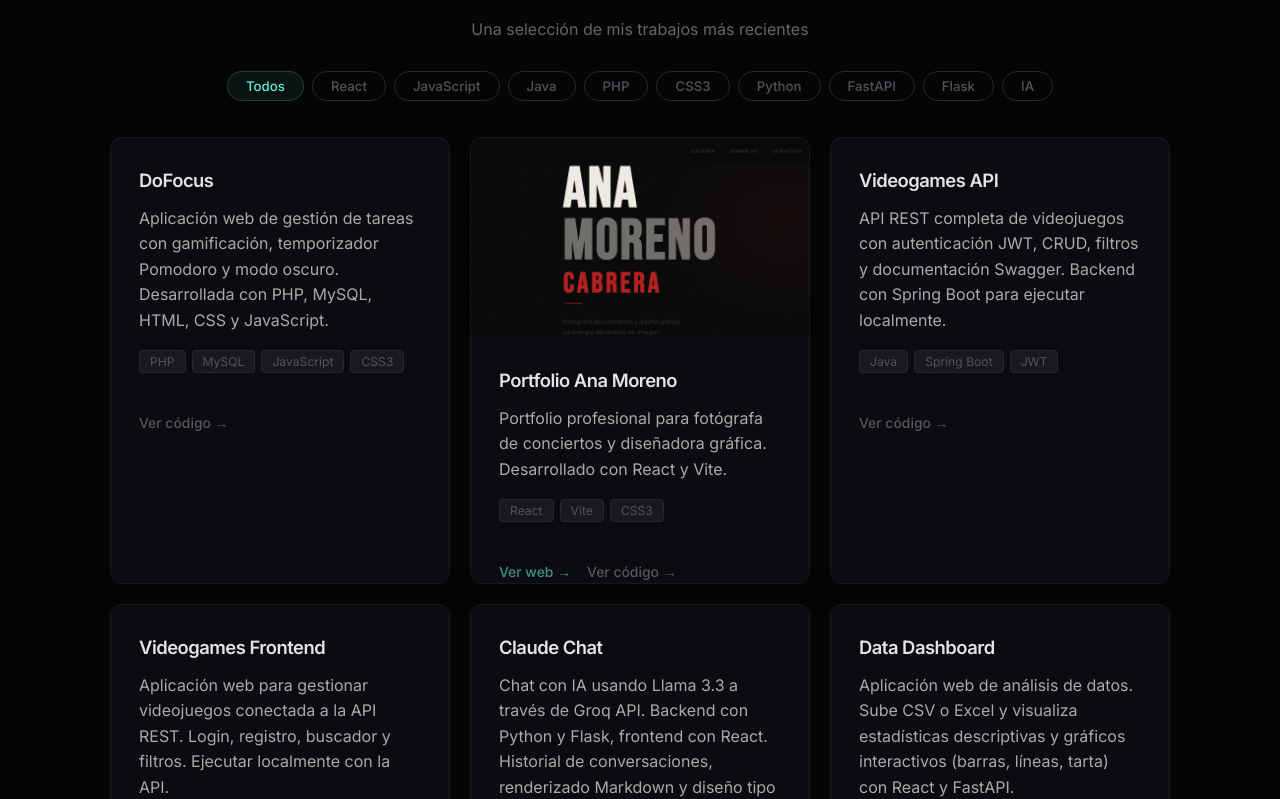
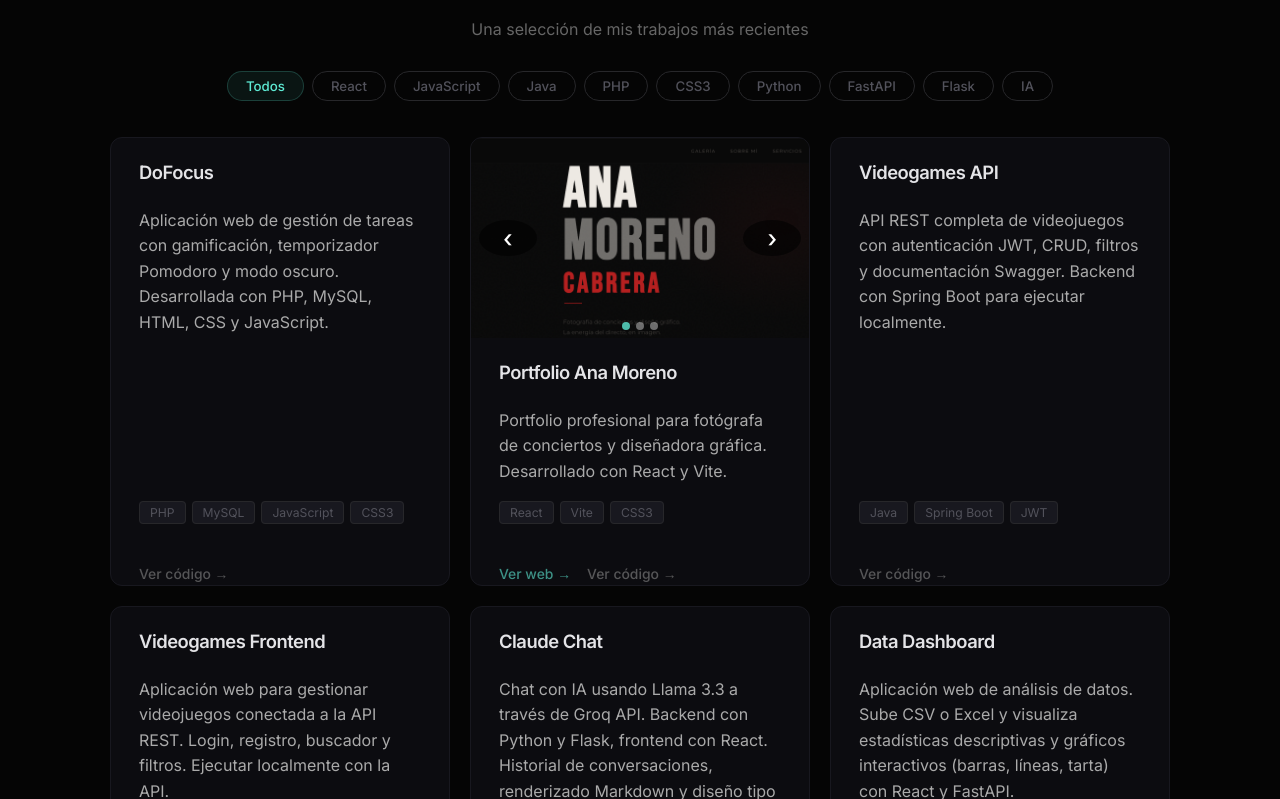
Before and after one commit to mmoreno-byte/mmorenodev, a React (Vite) app: page / in a window 1280 px wide. Shown: the part 4441-5240 px from the top of the page. Built offline with nearby package versions, Linux system fonts and the light colour scheme.

Commit message:
Add image carousel and fix project card layout

```diff
--- a/src/components/Projects.css
+++ b/src/components/Projects.css
@@ -60,6 +60,7 @@
   overflow: hidden;
   display: flex;
   flex-direction: column;
+  height: 100%;
 }
 
 .project-image-wrapper {
@@ -70,6 +71,8 @@
   display: flex;
   align-items: center;
   justify-content: center;
+  position: relative;
+  flex-shrink: 0;
 }
 
 .project-image {
@@ -83,14 +86,78 @@
   transform: scale(1.05);
 }
 
-.project-card > h3,
-.project-card > p,
+.carousel-btn {
+  position: absolute;
+  top: 50%;
+  transform: translateY(-50%);
+  background: rgba(0, 0, 0, 0.6);
+  color: white;
+  border: none;
+  width: 36px;
+  height: 36px;
+  border-radius: 50%;
+  cursor: pointer;
+  font-size: 1.5rem;
+  display: flex;
+  align-items: center;
+  justify-content: center;
+  transition: background 0.3s;
+  z-index: 2;
+}
+
+.carousel-btn:hover {
+  background: rgba(0, 0, 0, 0.9);
+}
+
+.carousel-btn--prev {
+  left: 8px;
+}
+
+.carousel-btn--next {
+  right: 8px;
+}
+
+.carousel-dots {
+  position: absolute;
+  bottom: 8px;
+  left: 50%;
+  transform: translateX(-50%);
+  display: flex;
+  gap: 6px;
+  z-index: 2;
+}
+
+.carousel-dots .dot {
+  width: 8px;
+  height: 8px;
+  border-radius: 50%;
+  background: rgba(255, 255, 255, 0.4);
+  border: none;
+  cursor: pointer;
+  transition: background 0.3s;
+  padding: 0;
+}
+
+.carousel-dots .dot.active {
+  background: rgba(94, 234, 212, 0.8);
+}
+
+.carousel-dots .dot:hover {
+  background: rgba(255, 255, 255, 0.7);
+}
+
+.project-card h3 {
+  padding: 20px 28px 10px 28px;
+  margin: 0;
+}
+
+.project-card > p {
+  padding: 0 28px;
+  flex-grow: 1;
+}
+
 .project-card > div:not(.project-image-wrapper) {
   padding: 0 28px;
-}
-
-.project-card > h3:first-of-type {
-  padding-top: 28px;
 }
 
 .project-card:hover {
--- a/src/components/Projects.jsx
+++ b/src/components/Projects.jsx
@@ -10,7 +10,7 @@ const allProjects = [
     tags: ["PHP", "MySQL", "JavaScript", "CSS3"],
     link: "#",
     repo: "https://github.com/mmoreno-byte/dofocus",
-    image: null
+    images: null
   },
   {
     id: 2,
@@ -19,7 +19,7 @@ const allProjects = [
     tags: ["React", "Vite", "CSS3"],
     link: "https://mmoreno-byte.github.io/ana-moreno-portfolio/",
     repo: "https://github.com/mmoreno-byte/ana-moreno-portfolio",
-    image: "/mmorenodev/images/anamoreno.png"
+    images: ["/mmorenodev/images/anamoreno.png", "/mmorenodev/images/anamoreno2.png", "/mmorenodev/images/anamoreno3.png"]
   },
   {
     id: 3,
@@ -28,7 +28,7 @@ const allProjects = [
     tags: ["Java", "Spring Boot", "JWT"],
     link: "#",
     repo: "https://github.com/mmoreno-byte/videogames-api",
-    image: null
+    images: null
   },
   {
     id: 4,
@@ -37,7 +37,7 @@ const allProjects = [
     tags: ["React", "Vite", "CSS3", "Axios"],
     link: "#",
     repo: "https://github.com/mmoreno-byte/videogames-frontend",
-    image: null
+    images: null
   },
   {
     id: 5,
@@ -46,7 +46,7 @@ const allProjects = [
     tags: ["React", "Python", "Flask", "IA"],
     link: "#",
     repo: "https://github.com/mmoreno-byte/claude-chat",
-    image: null
+    images: null
   },
   {
     id: 6,
@@ -55,7 +55,7 @@ const allProjects = [
     tags: ["React", "Python", "FastAPI", "Pandas"],
     link: "#",
     repo: "https://github.com/mmoreno-byte/data-dashboard",
-    image: null
+    images: null
   },
   {
     id: 7,
@@ -63,11 +63,75 @@ const allProjects = [
     description: "Web de documentación técnica personal con proyectos, apuntes de prácticas profesionales y guías. Construida con VitePress y desplegada en Cloudflare.",
     tags: ["VitePress", "Cloudflare", "Markdown"],
     link: "https://mmoreno-docs.mdmorenoinfor.workers.dev/",
-    image: null
+    images: null
   },
 ];
 
 const filters = ["Todos", "React", "JavaScript", "Java", "PHP", "CSS3", "Python", "FastAPI", "Flask", "IA"];
+
+function ProjectCard({ p }) {
+  const [imageIndex, setImageIndex] = useState(0);
+  const hasImages = p.images && p.images.length > 0;
+  const currentImage = hasImages ? p.images[imageIndex] : null;
+
+  const nextImage = () => {
+    if (hasImages) setImageIndex((imageIndex + 1) % p.images.length);
+  };
+
+  const prevImage = () => {
+    if (hasImages) setImageIndex((imageIndex - 1 + p.images.length) % p.images.length);
+  };
+
+  return (
+    <div className="project-card">
+      {currentImage && (
+        <div className="project-image-wrapper">
+          <img src={currentImage} alt={p.title} className="project-image" />
+          {hasImages && p.images.length > 1 && (
+            <>
+              <button className="carousel-btn carousel-btn--prev" onClick={prevImage} aria-label="Imagen anterior">
+                ‹
+              </button>
+              <button className="carousel-btn carousel-btn--next" onClick={nextImage} aria-label="Siguiente imagen">
+                ›
+              </button>
+              <div className="carousel-dots">
+                {p.images.map((_, idx) => (
+                  <button
+                    key={idx}
+                    className={`dot ${idx === imageIndex ? 'active' : ''}`}
+                    onClick={() => setImageIndex(idx)}
+                    aria-label={`Ir a imagen ${idx + 1}`}
+                  />
+                ))}
+              </div>
+            </>
+          )}
+        </div>
+      )}
+      <h3>{p.title}</h3>
+      <p style={{ color: '#aaa', lineHeight: '1.6' }}>{p.description}</p>
+      <div style={{ marginTop: '15px' }}>
+        {p.tags.map(tag => (
+          <span key={tag} className="tech-tag">{tag}</span>
+        ))}
+      </div>
+
+      <div className="project-actions">
+        {p.link && p.link !== '#' && (
+          <a href={p.link} target="_blank" rel="noopener noreferrer" className="project-link">
+            Ver web →
+          </a>
+        )}
+        {p.repo && (
+          <a href={p.repo} target="_blank" rel="noopener noreferrer" className="project-link project-link--secondary">
+            Ver código →
+          </a>
+        )}
+      </div>
+    </div>
+  );
+}
 
 export default function Projects() {
   const [ref, visible] = useInView(0.1);
@@ -82,7 +146,6 @@ export default function Projects() {
       <h2 style={{ fontSize: '2.5rem', textAlign: 'center', marginBottom: '10px' }}>Mis Proyectos</h2>
       <p style={{ textAlign: 'center', color: '#666' }}>Una selección de mis trabajos más recientes</p>
 
-      {/* Filtros */}
       <div className="projects-filters">
         {filters.map(filter => (
           <button
@@ -97,34 +160,7 @@ export default function Projects() {
 
       <div className="projects-grid">
         {filtered.length > 0 ? filtered.map((p) => (
-          <div key={p.id} className="project-card">
-            {p.image && (
-              <div className="project-image-wrapper">
-                <img src={p.image} alt={p.title} className="project-image" />
-              </div>
-            )}
-            <h3>{p.title}</h3>
-            <p style={{ color: '#aaa', lineHeight: '1.6' }}>{p.description}</p>
-            <div style={{ marginTop: '15px' }}>
-              {p.tags.map(tag => (
-                <span key={tag} className="tech-tag">{tag}</span>
-              ))}
-            </div>
-
-            {/* Botones */}
-            <div className="project-actions">
-              {p.link && p.link !== '#' && (
-                <a href={p.link} target="_blank" rel="noopener noreferrer" className="project-link">
-                  Ver web →
-                </a>
-              )}
-              {p.repo && (
-                <a href={p.repo} target="_blank" rel="noopener noreferrer" className="project-link project-link--secondary">
-                  Ver código →
-                </a>
-              )}
-            </div>
-          </div>
+          <ProjectCard key={p.id} p={p} />
         )) : (
           <p className="no-results">No hay proyectos con esa tecnología aún. ¡Pronto! 🚀</p>
         )}
```
